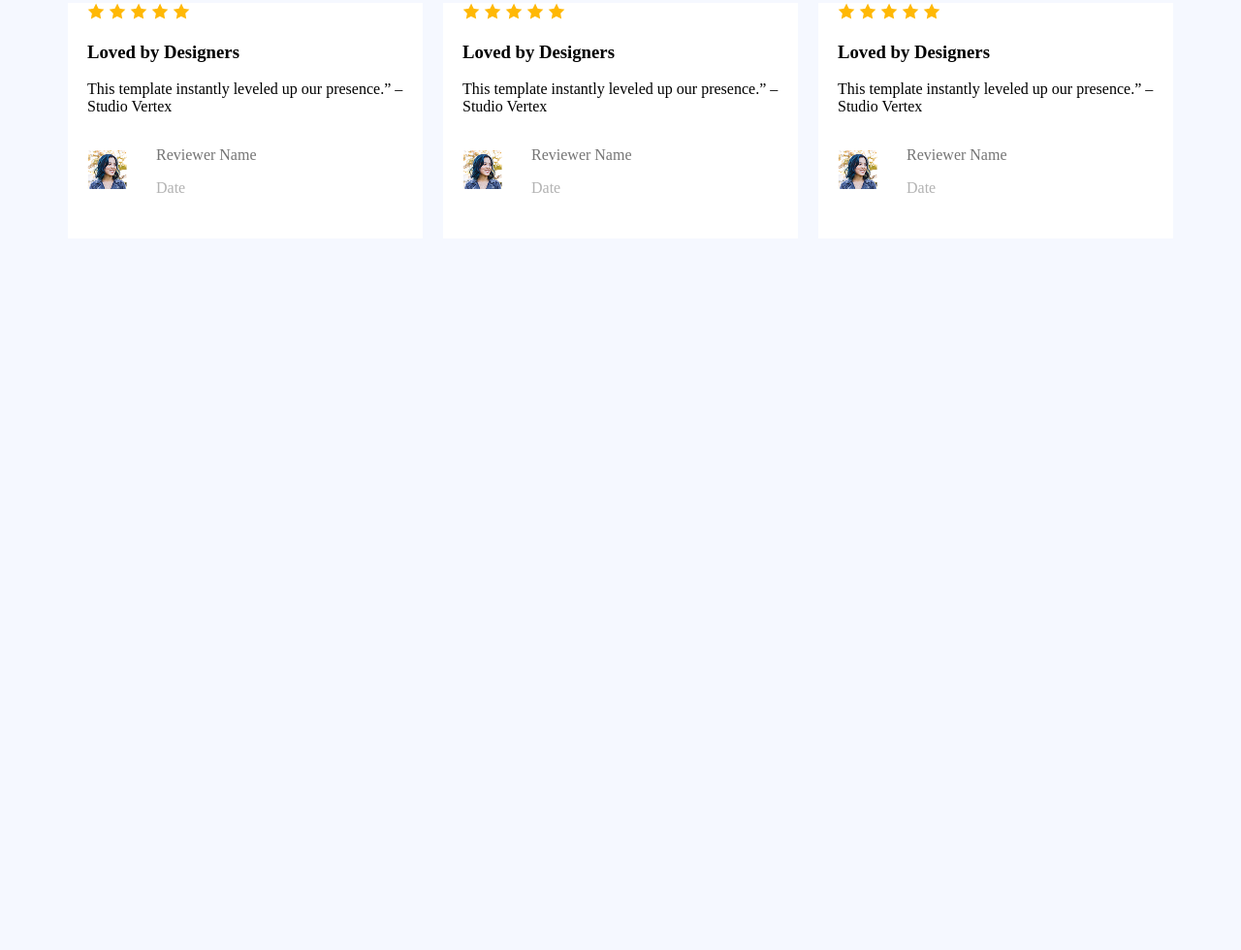
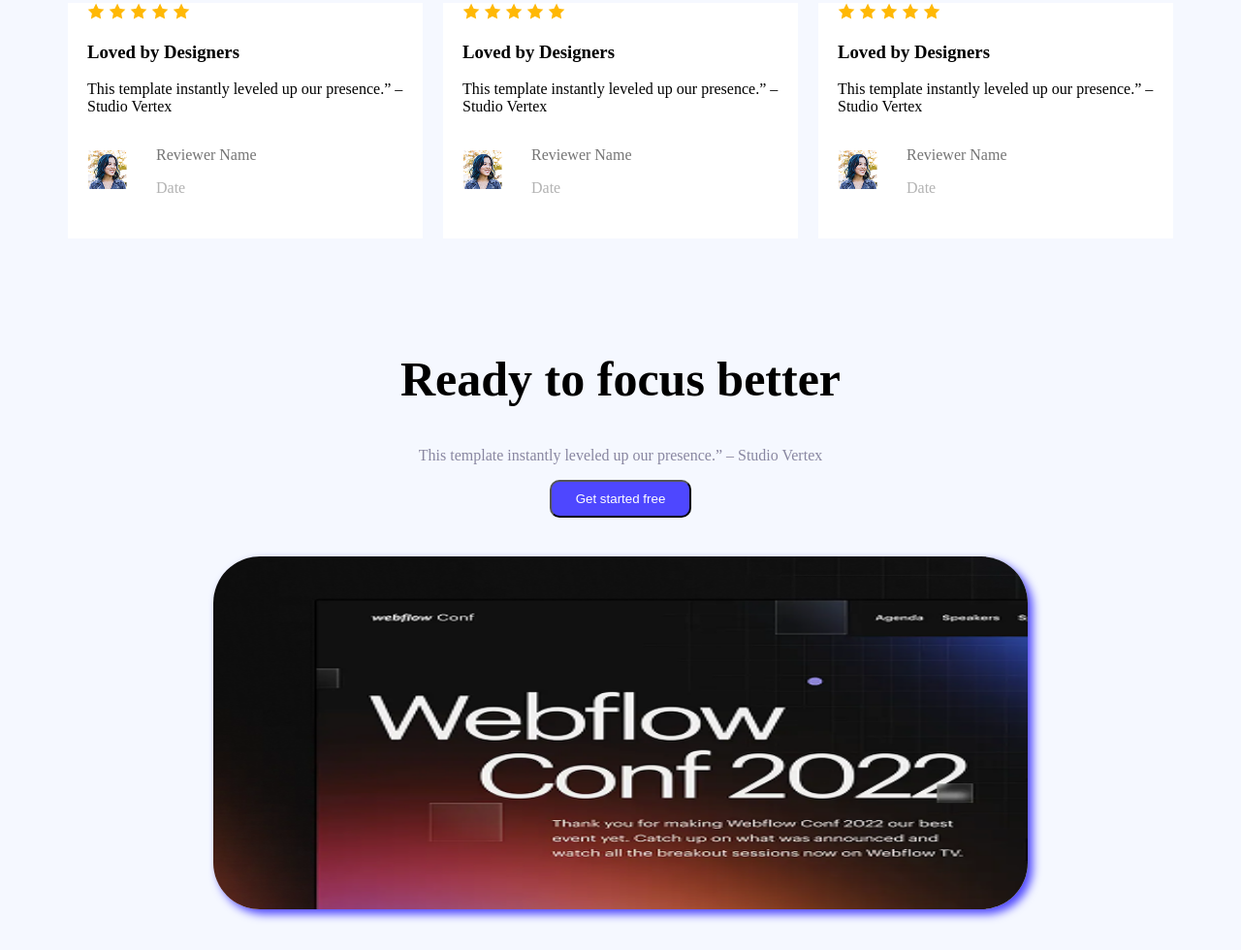
Before and after one commit to MDALAMRAN11/webdev-portfolio-B12A01, a plain HTML site: page index.html in a window 1280 px wide. Shown: the part 2997-3977 px from the top of the page at 97% size. Before the commit the page ends 3372 px from the top, so only its background shows below. Drawn offline with Linux system fonts and the light colour scheme.

Commit message:
completed

```diff
--- a/index.html
+++ b/index.html
@@ -59,6 +59,7 @@
                 <input class="bg-color" type="button" value="Get In Touch">
             </div>
         </section>
+
     </main>
     <footer class="footer">
         <section class="first-footer-banner">
@@ -142,6 +143,15 @@
                 </div>
             </div>
         </section>
+
+        <section class="focus-section">
+            <div class="focus-content">
+                <h2>Ready to focus better</h2>
+                <p class="font-color2">This template instantly leveled up our presence.” – Studio Vertex</p>
+                <button class="bg-color">Get started free</button>
+            </div>
+            <img src="Assets/wc-mini.png" alt="">
+        </section>
     </footer>
 </body>
 </html>
--- a/styles/style.css
+++ b/styles/style.css
@@ -143,6 +143,8 @@ body{
     font-size: 13px;
 }
 
+
+
 /*footer*/
 .first-footer-banner{
     display: flex;
@@ -205,3 +207,40 @@ body{
     align-items: center;
     gap: 30px;
 }
+
+/*focus-section*/
+.focus-section {
+    display: flex;
+    flex-direction: column;
+    justify-content: center;
+    align-items: center;
+    text-align: center;
+    width: 1140px;
+    height: 342px;
+    margin: 200px auto;
+}
+.focus-section img {
+    width: 840px;
+    height: 364px;
+    border-radius: 48px;
+    box-shadow: 5px 5px 10px #4E47FF;
+}
+.focus-section .focus-content {
+    margin: 40px auto;
+}
+.focus-section .focus-content h2 {
+    font-size: 50px;
+    font-weight: bold;
+}
+.focus-section .focus-content button {
+    border-radius: 10px;
+    padding: 10px 25px;
+}
+.focus-section .focus-content button:hover {
+    background-color: darkblue;
+    transition: 0.3s;
+    color: #ffffff;
+    font-weight: bold;
+    box-shadow: 5px 5px 10px #4E47FF;
+    cursor: pointer;
+}
```
